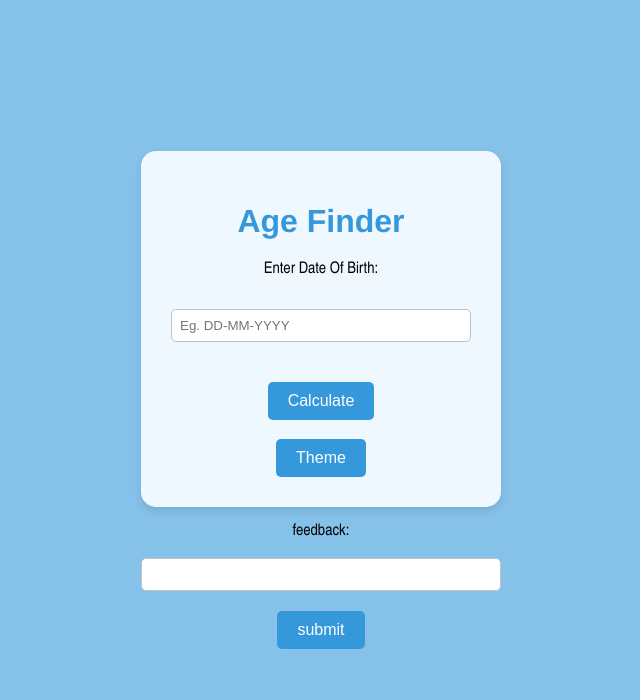
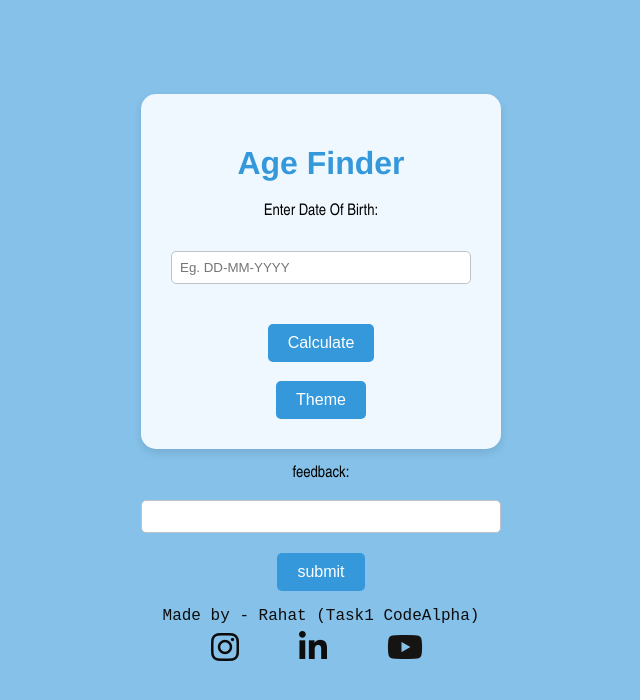
Before and after one commit to rahat2134/AgeFinder, a plain HTML site: page index.html in a window 1280 px wide. Shown: the whole page, without its empty margins (319-959 px from the left). Drawn offline with Linux system fonts and the light colour scheme; a web font is replaced by a local one.

Commit message:
some changes in contact

```diff
--- a/index.html
+++ b/index.html
@@ -7,6 +7,7 @@
     <link id="css" rel="stylesheet" href="style.css">
     <link rel="stylesheet" href="https://fonts.googleapis.com/css2?family=Franklin+Gothic+Medium&family=Arial+Narrow:wght@700&display=swap">
     <link rel="icon" href="https://play-lh.googleusercontent.com/yceEMNQk5Vvgb8ez0dPM9e27C_B-QYzJ_Ipg0lLEmhyrZCYS1s3FRctmE76TDX-15RE=w480-h960-rw" type="image/x-icon">
+    <script src="https://kit.fontawesome.com/0d274c18f5.js" crossorigin="anonymous"></script>
 
 </head>
 <body>
@@ -26,6 +27,15 @@
         <p>feedback:</p>
         <input  type="text" name="" id="feedback">
         <button id="btn4">submit</button>
+        <p style="font-family: 'Courier New', Courier, monospace; margin-bottom:-30px;"><a style="text-decoration: none; color: #0e0d0d;" href="https://github.com/rahat2134">Made by - Rahat (Task1 CodeAlpha)</a></p>
+        <div id="contact">
+            <ol style="list-style-type: none; display: flex;">
+                <li style="padding: 30px;"><a href="https://www.instagram.com/rahat2134/"><i class="fa-brands fa-instagram fa-2xl" style="color: #0d0b09;"></i></a></li>
+                <br>
+                <li style="padding: 30px;"><a href="https://www.linkedin.com/in/rahat-a59686248/"><i class="fa-brands fa-linkedin-in fa-2xl" style="color: #0e0d0d;"></i></a></li> <br>
+                <li style="padding: 30px;"><a href="https://www.youtube.com/channel/UCvoZIOfIEQ71CsolYzflnQQ"><i class="fa-brands fa-youtube fa-2xl" style="color: #151413;"></i></a></li>
+                </ol>
+        </div>
     </div>
 
     <script src="script.js"></script>
--- a/style2.css
+++ b/style2.css
@@ -1,4 +1,4 @@
-body {
+body{
     background-color: #fdfdfd; /* Soft Cream */
     font-family: 'Arial Narrow', Arial, sans-serif;
     margin: 0;
```
